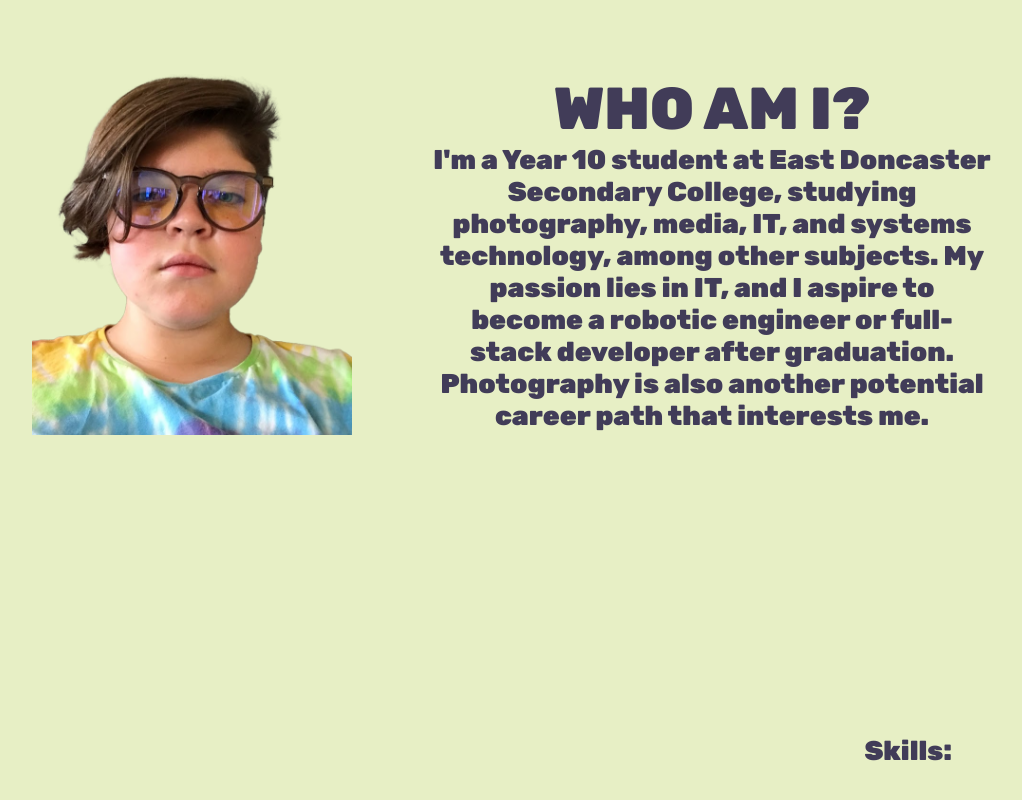
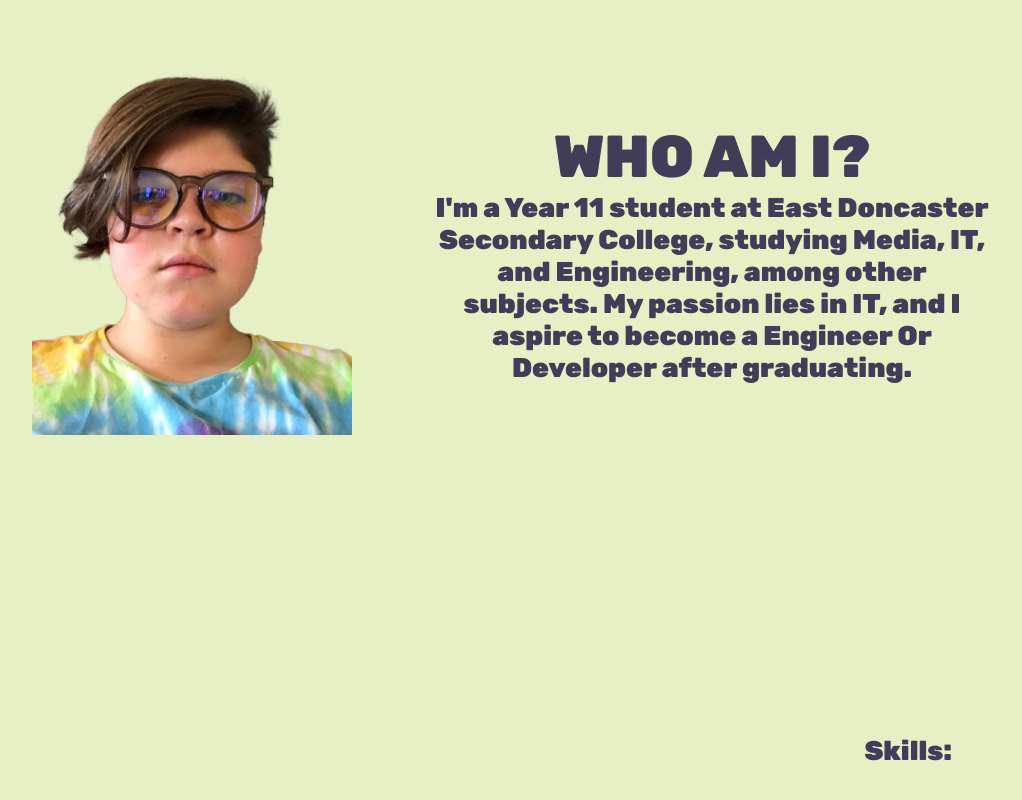
Before and after one commit to TotallyThatSandwich/personal-profile, a plain HTML site: page pages/about.html in a window 1280 px wide. Shown: the part 828-1628 px from the top of the page, without its empty margins (128-1150 px from the left). Drawn offline with nearby package versions, Linux system fonts and the light colour scheme; a script that the page names is missing.

Commit message:
Update about.html

```diff
--- a/pages/about.html
+++ b/pages/about.html
@@ -51,11 +51,7 @@
         <div>
           <h1>Who am i?</h1>
           <p style="text-align: center">
-            I'm a Year 10 student at East Doncaster Secondary College, studying
-            photography, media, IT, and systems technology, among other
-            subjects. My passion lies in IT, and I aspire to become a robotic
-            engineer or full-stack developer after graduation. Photography is
-            also another potential career path that interests me.
+            I'm a Year 11 student at East Doncaster Secondary College, studying Media, IT, and Engineering, among other subjects. My passion lies in IT, and I aspire to become a Engineer Or Developer after graduating.
           </p>
         </div>
       </div>
```
